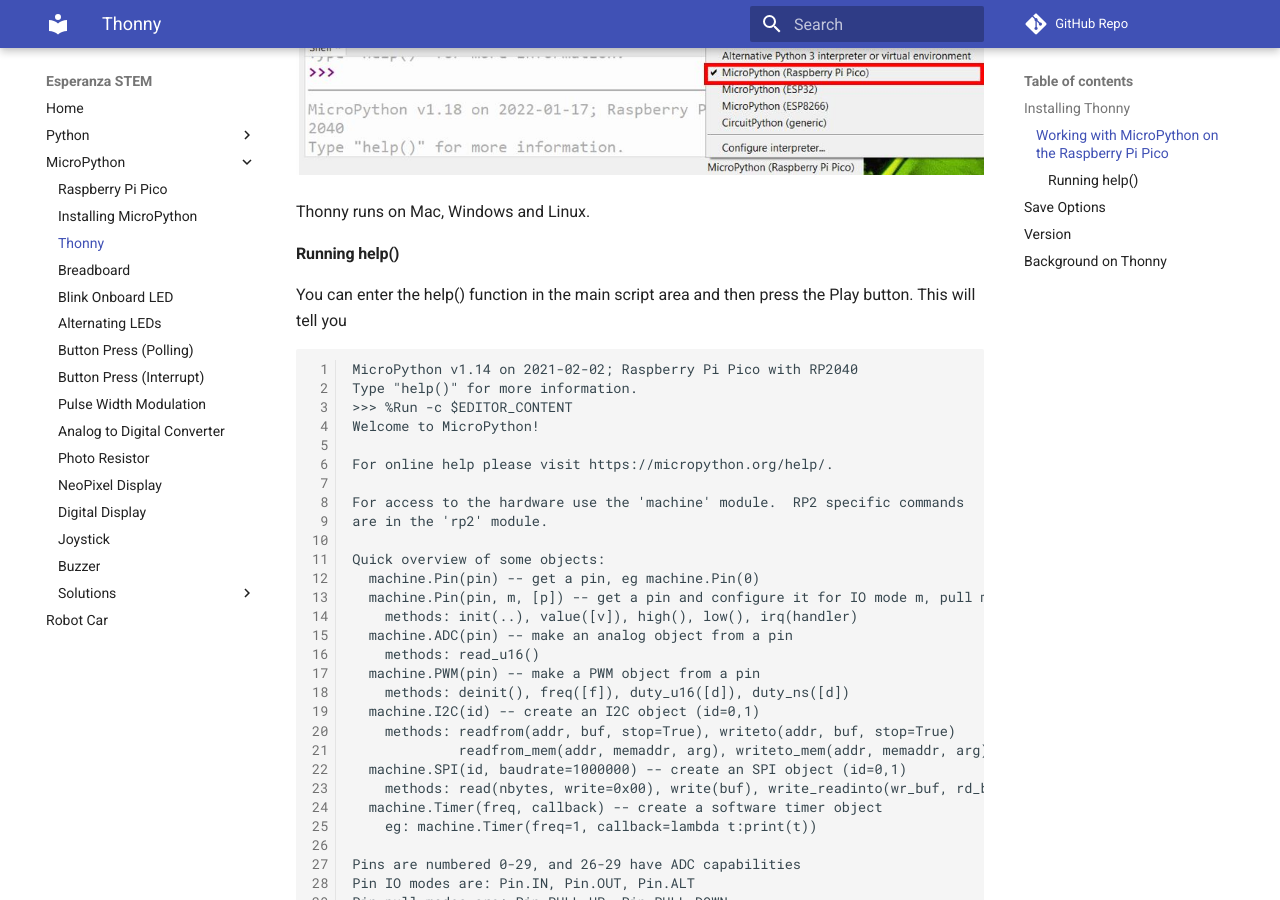
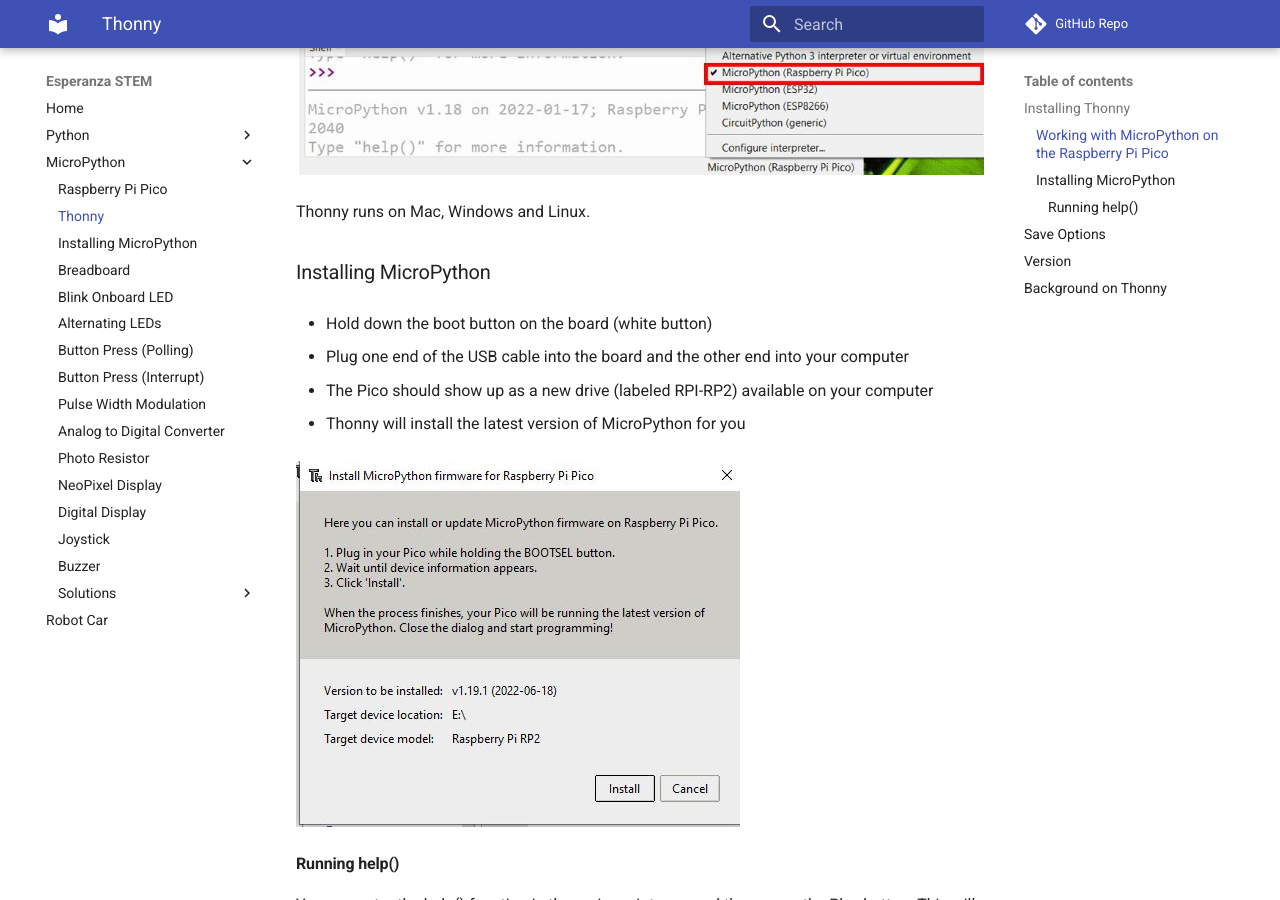
Before and after one commit to jetannenbaum/esperanzaSTEM, an MkDocs documentation site: the page built from docs/micropython/thonny.md, in a window 1280 px wide and 900 px high, scrolled down 1231 px. Built offline with MkDocs 1.6.1 and Material for MkDocs 9.7.7, drawn with Linux system fonts in a browser that asks for light colours; comment, search, counter and statistics services are not loaded.

Commit message:
Updated to using Thonny to install MicroPython

```diff
--- a/docs/micropython/thonny.md
+++ b/docs/micropython/thonny.md
@@ -22,6 +22,18 @@
 ![interpreter setting](./img/GettingStartedWithRaspberryPiThonny.jpg)
 
 Thonny runs on Mac, Windows and Linux.
+
+### Installing MicroPython
+
+- Hold down the boot button on the board (white button)
+
+- Plug one end of the USB cable into the board and the other end into your computer
+
+-  The Pico should show up as a new drive (labeled RPI-RP2) available on your computer
+
+- Thonny will install the latest version of MicroPython for you
+
+![Installing MicroPython](./img/thonnyMicroPythonUpload.jpg)
 
 #### Running help()
 You can enter the help() function in the main script area and then press the Play button.  This will tell you
--- a/mkdocs.yml
+++ b/mkdocs.yml
@@ -23,8 +23,8 @@
     - Eight Queens: python/eight.md
   - MicroPython:
     - Raspberry Pi Pico: micropython/pico.md
+    - Thonny: micropython/thonny.md
     - Installing MicroPython: micropython/install.md
-    - Thonny: micropython/thonny.md
     - Breadboard: micropython/breadboard.md
     - Blink Onboard LED: micropython/onboardBlink.md
     - Alternating LEDs: micropython/alternatingBlink.md
```
Also changed, not shown: docs/micropython/install.md (+2 -0 lines), docs/micropython/img/thonnyMicroPythonUpload.jpg (added).
